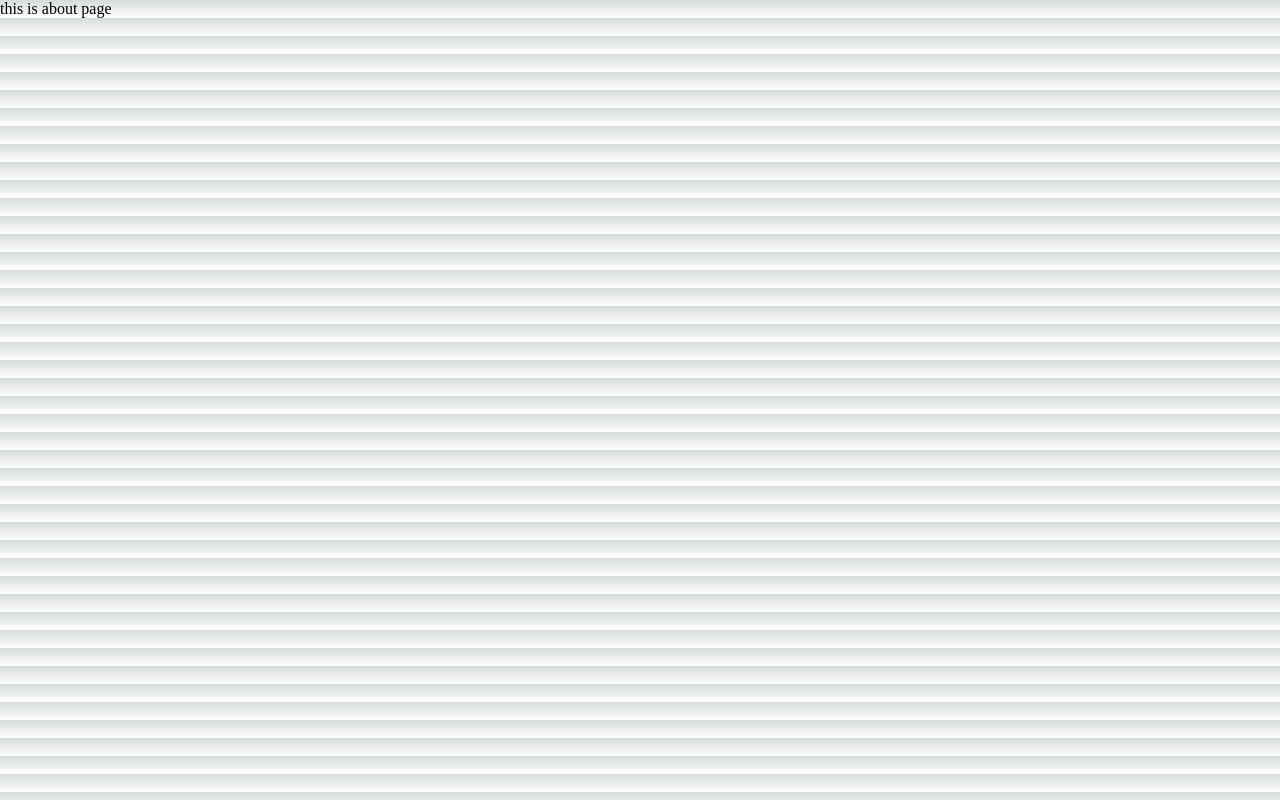
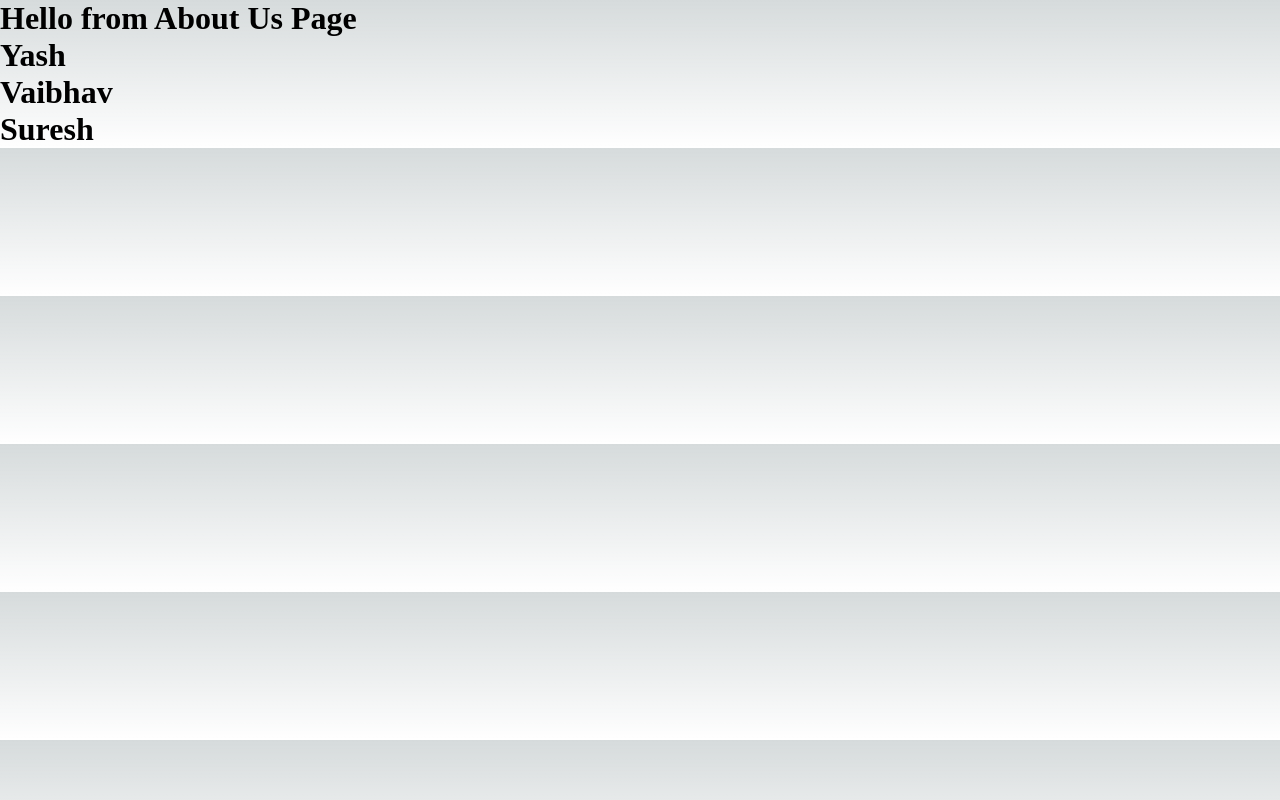
Before and after one commit to asif-karim100/Nextjs-tut, a Next.js app: page /about in a window 1280 px wide. Built offline with nearby package versions, Linux system fonts and the light colour scheme.

Commit message:
Final touch to About US page Navigating LINKS

```diff
--- a/pages/about/index.js
+++ b/pages/about/index.js
@@ -1,9 +1,36 @@
-import React from 'react'
+import Link from "next/link";
+import React from "react";
 
- const about = () => {
+function aboutUs() {
+  const details = [
+    { id: 1, name: "Yash", role: "Senior Developer" },
+    { id: 2, name: "Vaibhav", role: "Backend Developer" },
+    { id: 3, name: "Suresh", role: "Frontend Developer" },
+  ];
   return (
-    <div> this is about page</div>
-  )
+    <div>
+      <h1>Hello from About Us Page</h1>
+      {details.map((item) => (
+        // one Way of building Link
+        // <Link key={item.id} href={`/about/${item.id}`}>
+        <Link
+          key={item.id}
+
+          href={{
+            pathname: "/about/[id]",
+            query: { id: item.id },
+          }}
+        >
+          <h1>{item.name}</h1>
+        </Link>
+      ))}
+    <style jsx>{`
+        h1 {
+          color: black;
+          margin-right: 10px; // Adjust the margin to your preference
+        }
+      `}</style>
+    </div>
+  );
 }
-
-export default about;
+export default aboutUs;
```
